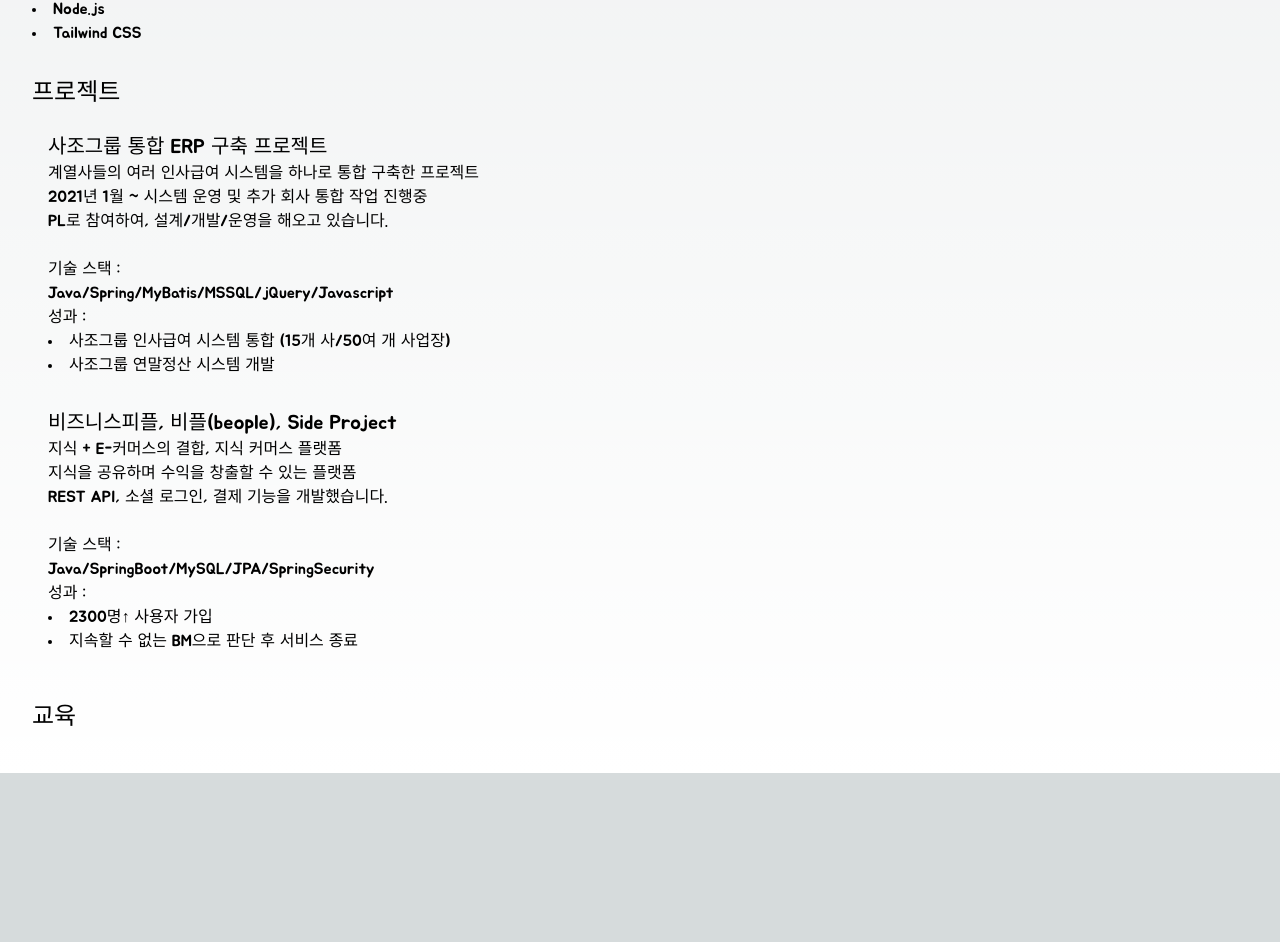
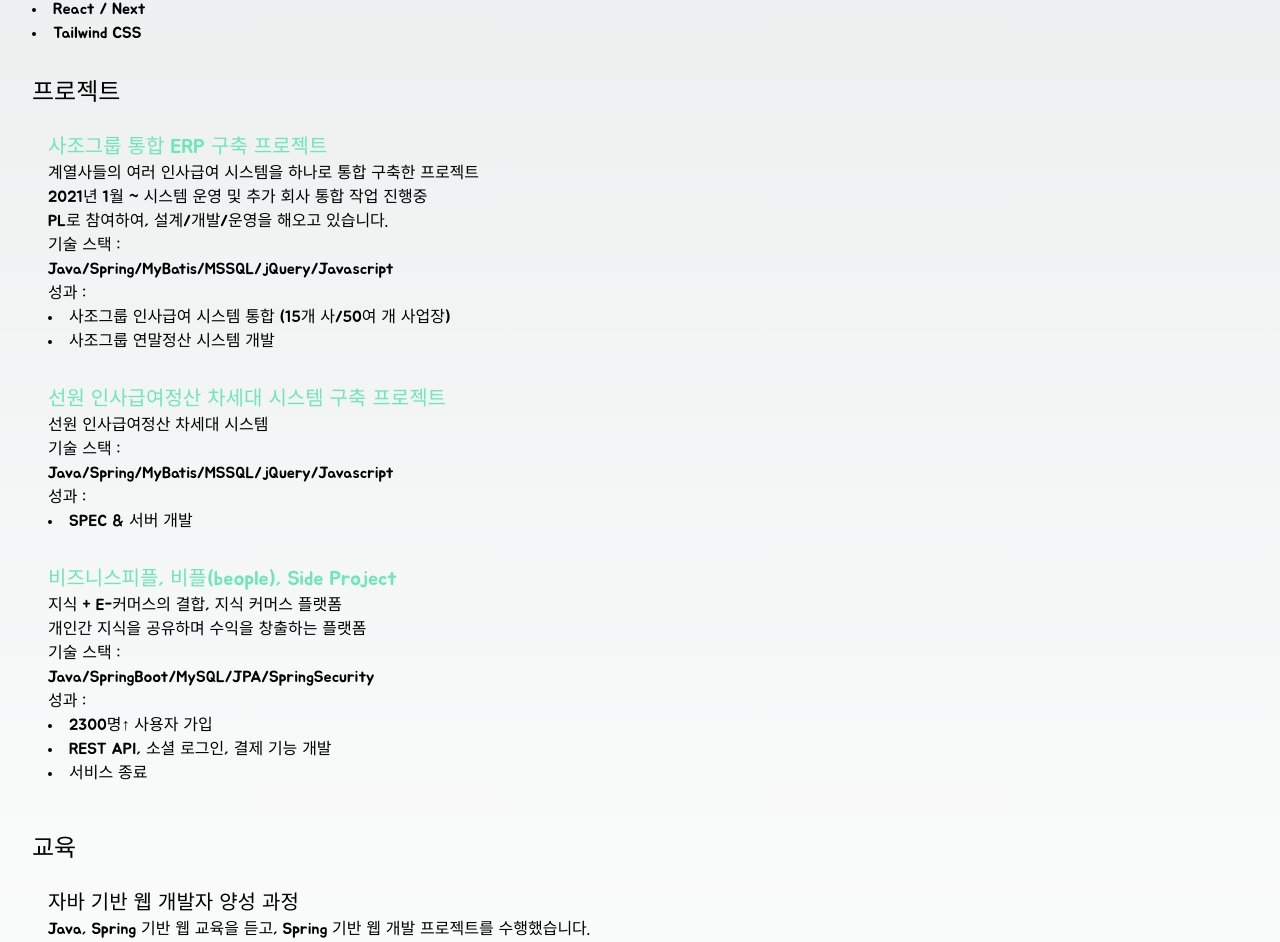
Before and after one commit to isaackimdev/isaackimdev.github.io, a Next.js app: page /portfolio in a window 1280 px wide. Shown: the part 1851-2793 px from the top of the page. Before the commit the page ends 2624 px from the top, so only its background shows below. Built offline with nearby package versions, Linux system fonts and the light colour scheme.

Commit message:
am: 교육 추가

```diff
--- a/app/page.tsx
+++ b/app/page.tsx
@@ -19,11 +19,41 @@ export default function Home() {
   return (
     <main className="text-center p-10 select-none">
       <p>안녕하세요. 김이삭입니다.</p>
-      <Link
-        className="text-blue-400"
-        href={'/portfolio'}>
-        Portfolio
-      </Link>
+
+      <ul>
+        <li>
+        <Link
+          className="text-blue-400"
+          href={'/portfolio'}
+        >
+          Portfolio
+        </Link>
+        </li>
+        <li>
+          <Link
+            className="text-blue-400"
+            href={'https://github.com/isaackimdev'}
+          >
+            Github
+          </Link>
+        </li>
+        <li>
+          <Link
+            className="text-blue-400"
+            href={'https://lifere.tistory.com'}
+          >
+            blog1
+          </Link>
+        </li>
+        <li>
+          <Link
+            className="text-blue-400"
+            href={'https://blog.naver.com/isaac7263'}
+          >
+            blog2
+          </Link>
+        </li>
+      </ul>
     </main>
   );
 }
--- a/app/portfolio/page.tsx
+++ b/app/portfolio/page.tsx
@@ -19,7 +19,6 @@ export default function Home() {
 
   return (
     <main className="p-4 select-none">
-
       <nav className="p-4">
         <Link
           className="text-blue-400"
@@ -79,6 +78,7 @@ export default function Home() {
             <li>사조그룹 15개 회사, 50여 개 사업장 HR 시스템 관리 운영</li>
             <li>사조그룹 연말정산 시스템 개발</li>
             <li>ERP HR 시스템 설계, 개발, 운영, Data Migration</li>
+            <li>선원인사급여 프로젝트 PL</li>
             <li>식자재유통관리시스템 운영 / 유지 보수</li>
             <li>선물 세트 주문관리 시스템 운영 / 유지 보수</li>
           </ul>
@@ -164,7 +164,6 @@ export default function Home() {
           <li>MyBatis, JPA</li>
           <li>Javascript / jQuery / JSP</li>
           <li>React / Next</li>
-          <li>Node.js</li>
           <li>Tailwind CSS</li>
         </ul>
       </section>
@@ -172,11 +171,11 @@ export default function Home() {
       <section className="p-4">
         <h2 className="text-2xl mb-2">프로젝트</h2>
         <div className="p-4">
-          <h3 className="text-xl">사조그룹 통합 ERP 구축 프로젝트</h3>
+          <h3 className="text-xl text-emerald-300">사조그룹 통합 ERP 구축 프로젝트</h3>
           <p>계열사들의 여러 인사급여 시스템을 하나로 통합 구축한 프로젝트</p>
           <p>2021년 1월 ~ 시스템 운영 및 추가 회사 통합 작업 진행중</p>
           <p>PL로 참여하여, 설계/개발/운영을 해오고 있습니다.</p>
-          <br />
+
           <p>기술 스택 : </p>
           <p>Java/Spring/MyBatis/MSSQL/jQuery/Javascript</p>
           <p>성과 : </p>
@@ -187,26 +186,52 @@ export default function Home() {
         </div>
 
         <div className="p-4">
-          <h3 className="text-xl">비즈니스피플, 비플(beople), Side Project</h3>
+          <h3 className="text-xl text-emerald-300">선원 인사급여정산 차세대 시스템 구축 프로젝트</h3>
+          <p>선원 인사급여정산 차세대 시스템</p>
+          <p>기술 스택 : </p>
+          <p>Java/Spring/MyBatis/MSSQL/jQuery/Javascript</p>
+          <p>성과 : </p>
+          <ul className="list-disc list-inside">
+            <li>SPEC & 서버 개발</li>
+          </ul>
+        </div>
+
+        <div className="p-4">
+          <h3 className="text-xl text-emerald-300">비즈니스피플, 비플(beople), Side Project</h3>
           <p>지식 + E-커머스의 결합, 지식 커머스 플랫폼</p>
-          <p>지식을 공유하며 수익을 창출할 수 있는 플랫폼</p>
-          <p>REST API, 소셜 로그인, 결제 기능을 개발했습니다.</p>
-          <br />
+          <p>개인간 지식을 공유하며 수익을 창출하는 플랫폼</p>
           <p>기술 스택 : </p>
           <p>Java/SpringBoot/MySQL/JPA/SpringSecurity</p>
           <p>성과 : </p>
           <ul className="list-disc list-inside">
             <li>2300명↑ 사용자 가입</li>
-            <li>지속할 수 없는 BM으로 판단 후 서비스 종료</li>
+            <li>REST API, 소셜 로그인, 결제 기능 개발</li>
+            <li>서비스 종료</li>
           </ul>
         </div>
       </section>
 
       <section className="p-4">
         <h2 className="text-2xl mb-2">교육</h2>
+        <div className="p-4">
+          <h3 className="text-xl">자바 기반 웹 개발자 양성 과정</h3>
+          <p>Java, Spring 기반 웹 교육을 듣고, Spring 기반 웹 개발 프로젝트를 수행했습니다.</p>
+          <p>기관 : KGITBANK</p>
+          <p>기간 : 2018.04~2018.10</p>
+        </div>
       </section>
 
-
+      <section className="p-4">
+        <h2 className="text-2xl mb-2">자격</h2>
+        <div className="p-4">
+          <h3 className="text-xl">정보처리기사</h3>
+          <p>한국산업인력공단</p>
+          <p>취득일 : 2020.08</p>
+          <p>자격번호 : 비공개</p>
+          <p>합격년월일 : 2020.08.28</p>
+          <p>발급년월일 : 2020.09.07</p>
+        </div>
+      </section>
     </main>
   );
 }
```
Also changed, not shown: 1 other file (tests, documents, lock files or other folders).
